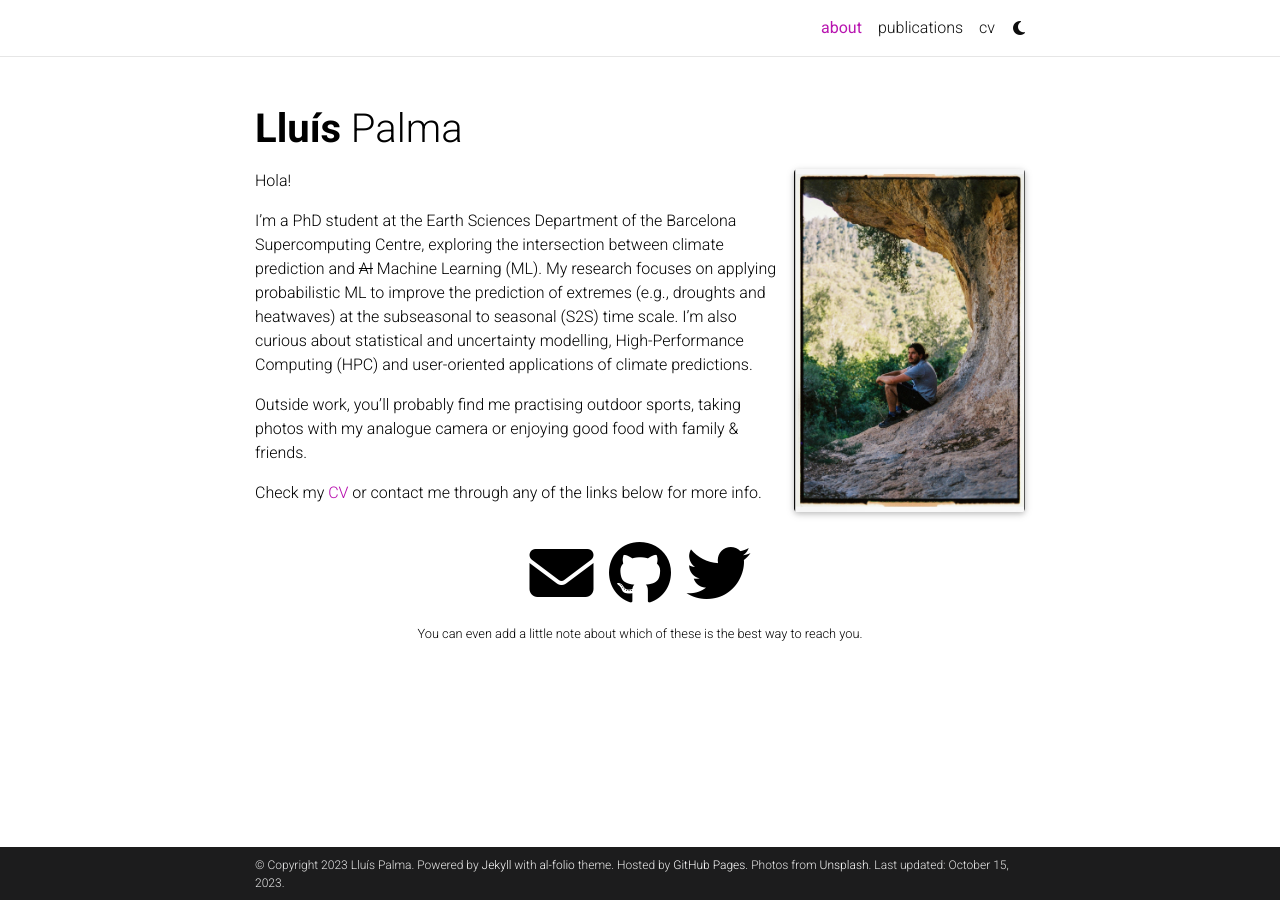
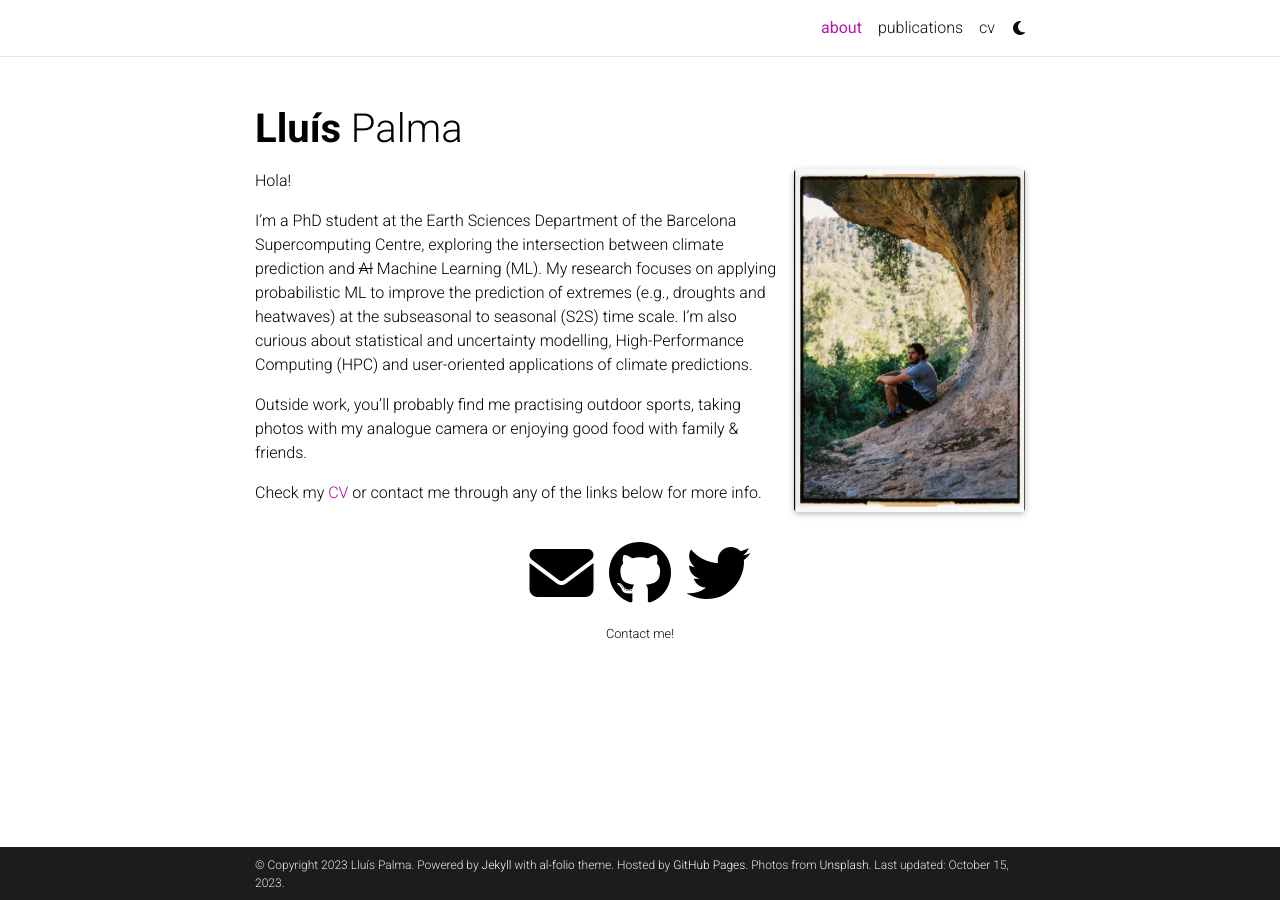
Before and after one commit to llplm/llplm.github.io, a Jekyll site: the page built from _pages/about.md, in a window 1280 px wide. Built offline with Jekyll 4.4.1, drawn with Linux system fonts in a browser that asks for light colours; comment, search, counter and statistics services are not loaded; a style sheet for code colours, icons or effects is not loaded.

Commit message:
Update _config.yml

```diff
--- a/_config.yml
+++ b/_config.yml
@@ -107,8 +107,7 @@ discord_id: # your discord id (18-digit unique numerical identifier)
 zotero_username: # your zotero username
 
 contact_note: >
-  You can even add a little note about which of these is the best way to reach you.
-
+  Contact me!
 # -----------------------------------------------------------------------------
 # Analytics and search engine verification
 # -----------------------------------------------------------------------------
```
